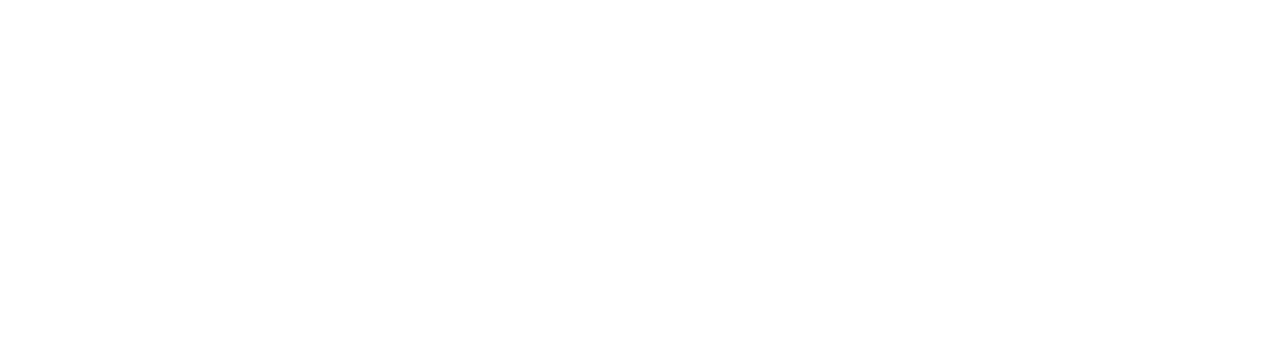
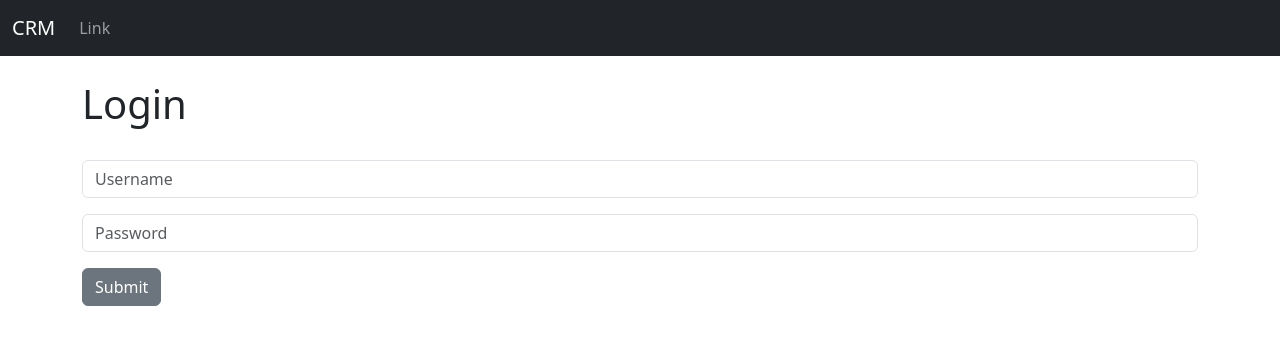
Before and after one commit to CatalinaJurca/CRM-app, a Django app: page / in a window 1280 px wide. Before the commit the part shown is empty. Shown: the top 345 px of the page. Run offline with Django 5.2, Linux system fonts and the light colour scheme.

Commit message:
add navbar

```diff
--- a/crm/crmapp/templates/base.html
+++ b/crm/crmapp/templates/base.html
@@ -1,5 +1,5 @@
 <!doctype html>
-<html lang="en">
+<html lang="en" xmlns="http://www.w3.org/1999/html">
   <head>
     <meta charset="utf-8">
     <meta name="viewport" content="width=device-width, initial-scale=1">
@@ -7,9 +7,13 @@
     <link href="https://cdn.jsdelivr.net/npm/bootstrap@5.3.3/dist/css/bootstrap.min.css" rel="stylesheet" integrity="sha384-QWTKZyjpPEjISv5WaRU9OFeRpok6YctnYmDr5pNlyT2bRjXh0JMhjY6hW+ALEwIH" crossorigin="anonymous">
   </head>
   <body>
-  {% block content %}
+  {% include "navbar.html" %}
+    <div class="container">
+      </br>
+      {% block content %}
+      {% endblock %}
+    </div>
 
-  {% endblock %}
     <script src="https://cdn.jsdelivr.net/npm/bootstrap@5.3.3/dist/js/bootstrap.bundle.min.js" integrity="sha384-YvpcrYf0tY3lHB60NNkmXc5s9fDVZLESaAA55NDzOxhy9GkcIdslK1eN7N6jIeHz" crossorigin="anonymous"></script>
   </body>
 </html>
--- a/crm/crmapp/templates/home.html
+++ b/crm/crmapp/templates/home.html
@@ -1,6 +1,29 @@
 {% extends 'base.html'%}
 
 {% block content %}
+<div class="col-md-6-offset-md-3">
+{% if user.is_authenticated%}
+    <h1>Hello!</h1>
 
+    {%else%}
+<h1> Login </h1>
+    <br>
 
+    <form method="POST" action="{% url 'home'%}">
+        {%csrf_token%}
+        <form>
+  <div class="mb-3">
+
+    <input type="text" class="form-control" name="username", placeholder="Username", required>
+
+  </div>
+  <div class="mb-3">
+    <input type="password" class="form-control" name="password", placeholder="Password", required>
+  </div>
+
+  <button type="submit" class="btn btn-secondary">Submit</button>
+</form>
+    </form>
+</div>
+{% endif%}
 {% endblock %}
--- /dev/null
+++ b/crm/crmapp/templates/navbar.html
@@ -0,0 +1,33 @@
+<nav class="navbar navbar-expand-lg navbar-dark bg-dark">
+  <div class="container-fluid">
+    <a class="navbar-brand" href="{% url 'home' %}">CRM</a>
+    <button class="navbar-toggler" type="button" data-bs-toggle="collapse" data-bs-target="#navbarSupportedContent" aria-controls="navbarSupportedContent" aria-expanded="false" aria-label="Toggle navigation">
+      <span class="navbar-toggler-icon"></span>
+    </button>
+    <div class="collapse navbar-collapse" id="navbarSupportedContent">
+      <ul class="navbar-nav me-auto mb-2 mb-lg-0">
+<!--        <li class="nav-item">-->
+<!--          <a class="nav-link active" aria-current="page" href="#">Home</a>-->
+<!--        </li>-->
+        <li class="nav-item">
+          <a class="nav-link" href="#">Link</a>
+        </li>
+<!--        <li class="nav-item dropdown">-->
+<!--          <a class="nav-link dropdown-toggle" href="#" role="button" data-bs-toggle="dropdown" aria-expanded="false">-->
+<!--            Dropdown-->
+<!--          </a>-->
+<!--          <ul class="dropdown-menu">-->
+<!--            <li><a class="dropdown-item" href="#">Action</a></li>-->
+<!--            <li><a class="dropdown-item" href="#">Another action</a></li>-->
+<!--            <li><hr class="dropdown-divider"></li>-->
+<!--            <li><a class="dropdown-item" href="#">Something else here</a></li>-->
+<!--          </ul>-->
+<!--        </li>-->
+      </ul>
+<!--      <form class="d-flex" role="search">-->
+<!--        <input class="form-control me-2" type="search" placeholder="Search" aria-label="Search">-->
+<!--        <button class="btn btn-outline-success" type="submit">Search</button>-->
+<!--      </form>-->
+    </div>
+  </div>
+</nav>
--- a/crm/crmapp/urls.py
+++ b/crm/crmapp/urls.py
@@ -3,4 +3,6 @@ from . import views
 
 urlpatterns = [
     path('',views.home, name='home'),
+    path('login/',views.login_user, name='login'),
+    path('logout/',views.logout_user, name='logout'),
 ]
--- a/crm/crmapp/views.py
+++ b/crm/crmapp/views.py
@@ -1,4 +1,11 @@
 from django.shortcuts import render
-
+from django.contrib.auth import authenticate, login, logout
+from django.contrib import messages
 def home(request):
     return render(request, "home.html", {})
+
+def login_user(request):
+    pass
+
+def logout_user(request):
+    pass
```
Also changed, not shown: crm/crm.sqlite3.
